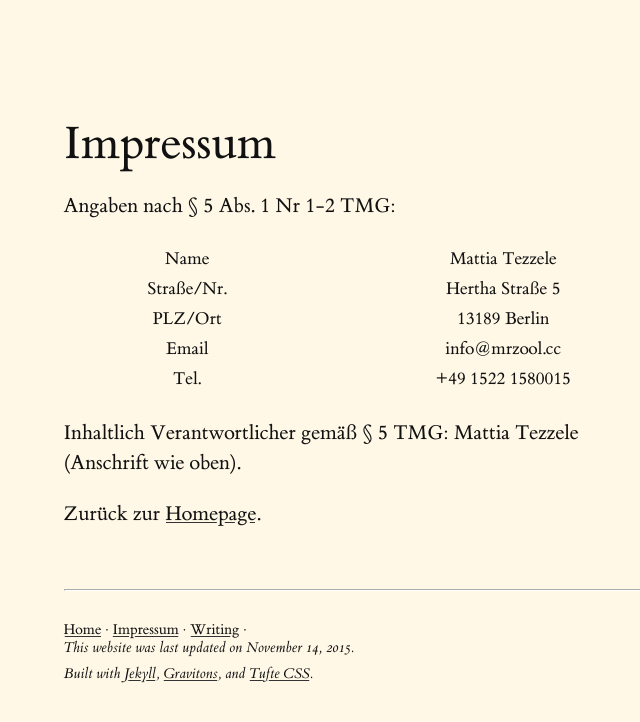
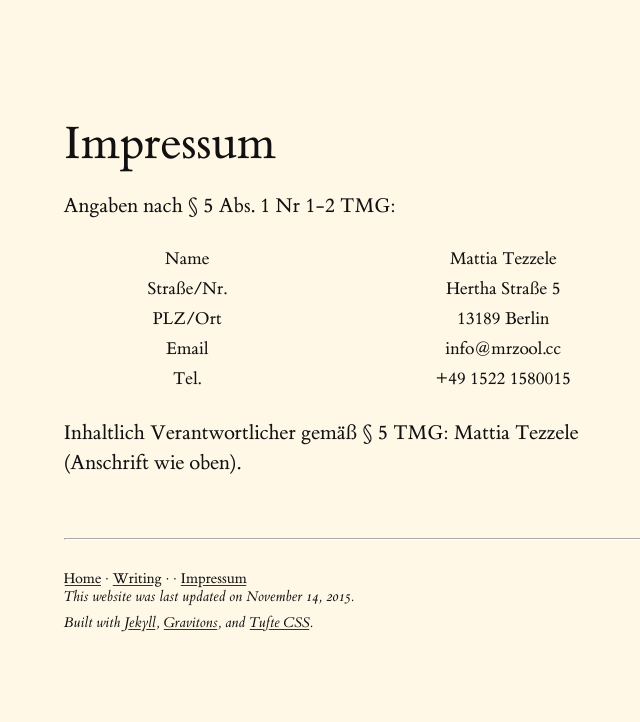
Before and after one commit to mrzool/mrzool.github.io, a Jekyll site: the page built from impressum/index.md, in a window 1280 px wide. Shown: the top 722 px of the page, without its empty margins (254-894 px from the left). Built offline with Jekyll 4.4.1, drawn with Linux system fonts in a browser that asks for light colours.

Commit message:
Get rid of link to homepage

```diff
--- a/impressum/index.md
+++ b/impressum/index.md
@@ -14,5 +15,3 @@
 | Tel.          | +49 1522 1580015  |
 
 Inhaltlich Verantwortlicher gemäß § 5 TMG: Mattia Tezzele (Anschrift wie oben).
-
-Zurück zur [Homepage]({{site.url}}).
```
Also changed, not shown: other parts of impressum/index.md (+1 -0 lines).
